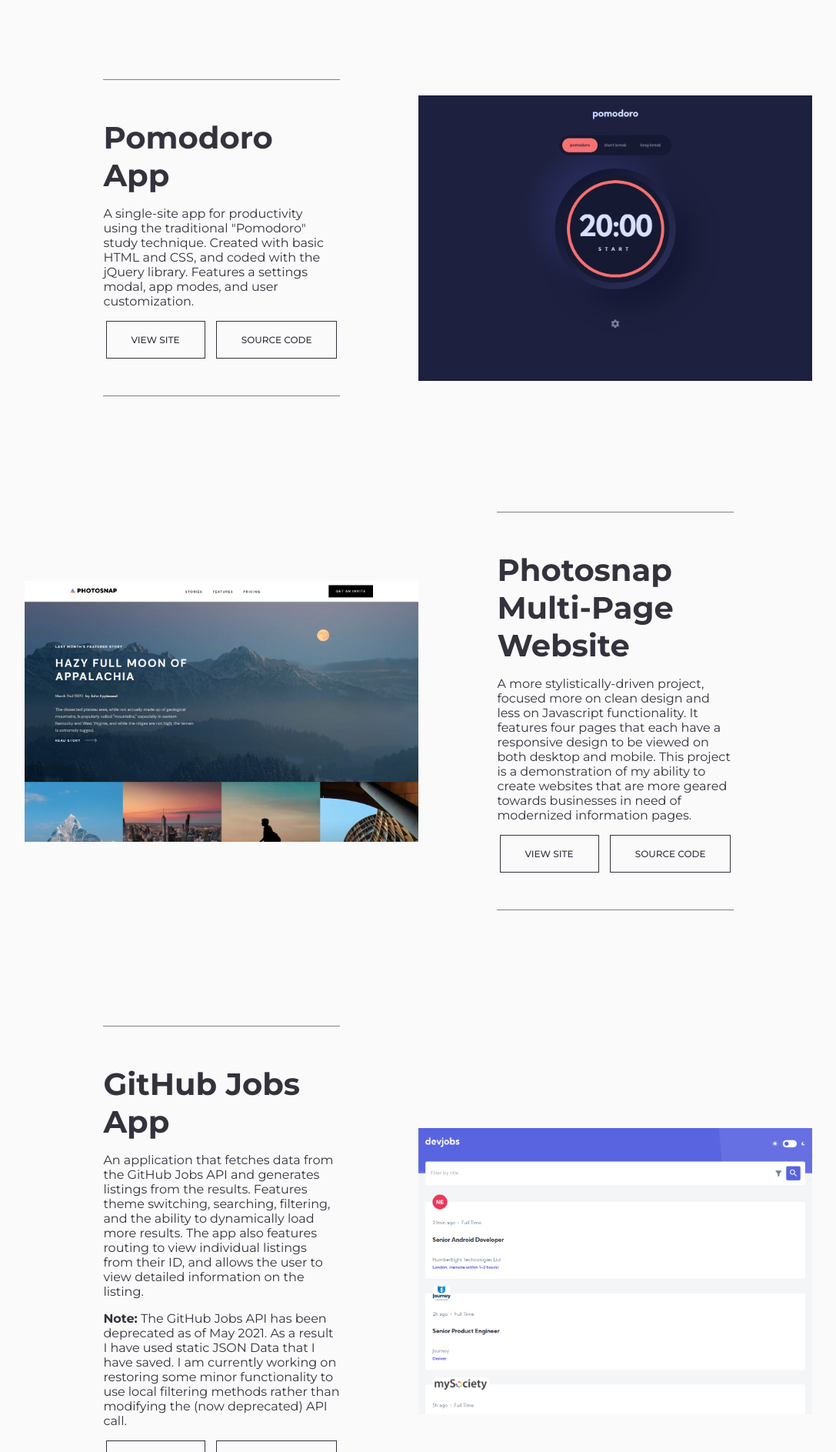
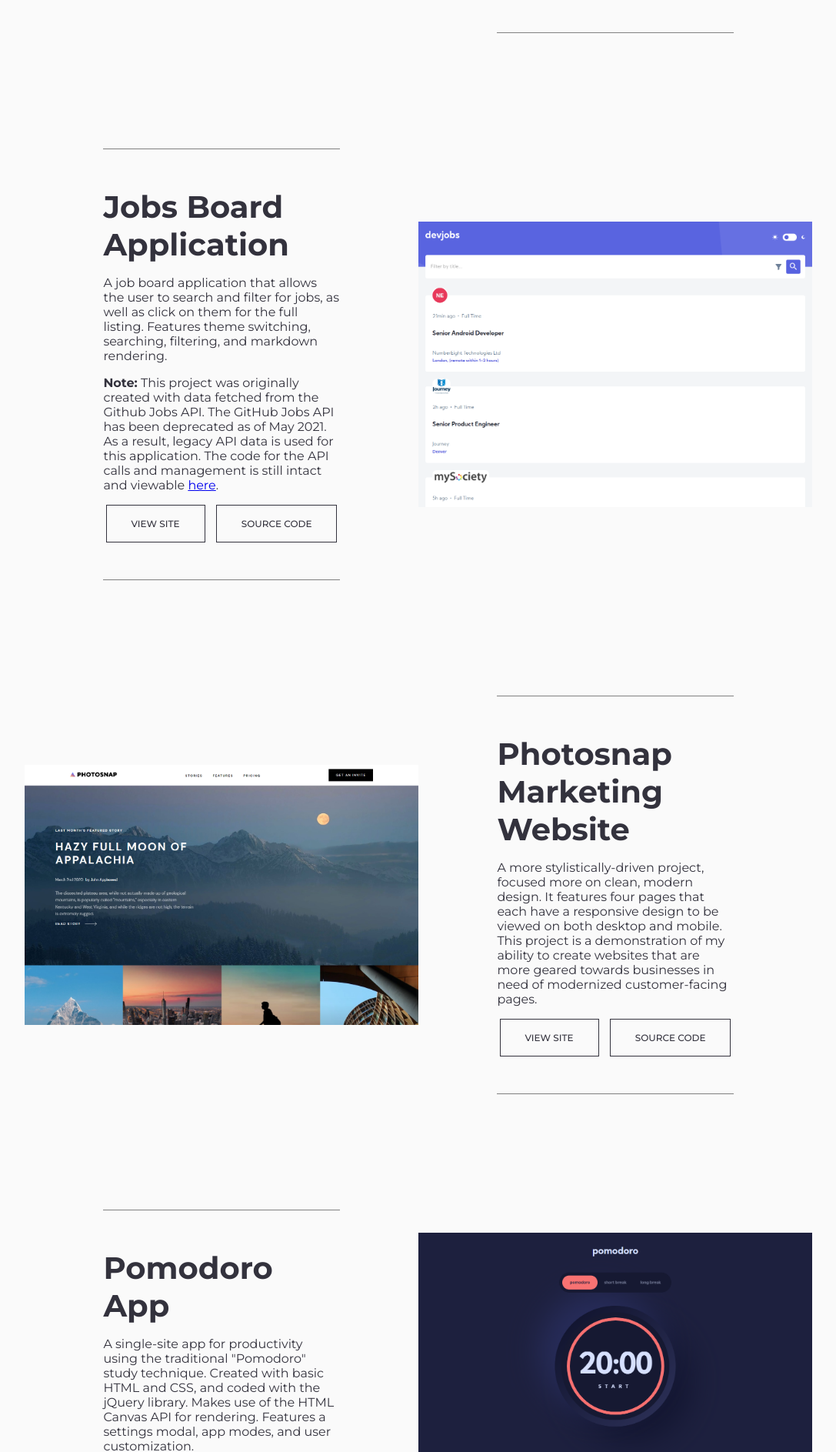
Before and after one commit to enslaughter/portfolio-site-v3, a React (Create React App) app: page /projects in a window 1280 px wide. Shown: the part 913-2800 px from the top of the page at 77% size, without its empty margins (96-1183 px from the left). Built offline with nearby package versions, Linux system fonts and the light colour scheme.

Commit message:
Update project text

```diff
--- a/src/views/Contact.tsx
+++ b/src/views/Contact.tsx
@@ -119,14 +119,14 @@ function Contact() {
             >
               <i className="fab fa-github fa-2x"></i>
             </a>
-            <a
+            {/* <a
               className="social-link"
               rel="noreferrer"
               target="_blank"
               href="https://twitter.com/enslaugh"
             >
               <i className="fab fa-twitter fa-2x"></i>
-            </a>
+            </a> */}
             <a
               className="social-link"
               rel="noreferrer"
--- a/src/views/Projects.tsx
+++ b/src/views/Projects.tsx
@@ -8,13 +8,14 @@ function Projects() {
   return (
     <div className="projects-container">
       <div className="contact-flexbox">
-        <h2>A Small Collection of My Work</h2>
+        <h2>A Selection of My Work</h2>
         <div className="projects-info-box">
           <p>
-            Below are some of my personal projects as a frontend web developer.
-            All sites feature responsive designs and modern design features like
-            theme switching, modals, and data filtering. All code is written by
-            myself and can be found on my Github page.
+            Below are some of my personal projects, primarily focused on
+            frontend React development. All sites feature responsive designs and
+            modern design features such as theme switching, modals, and data
+            filtering. All code is written by myself and can be found on my
+            Github page.
           </p>
           <br></br>
           <a
@@ -31,7 +32,7 @@ function Projects() {
         <img src={siteinvoiceapp} alt="" className="project-image"></img>
         <div className="about-text">
           <div>
-            <h2>Invoice App</h2>
+            <h2>Invoice Management Application</h2>
             <p>
               An invoice-management app created with the React framework.
               Includes routing for viewing specific invoices, theme switching,
@@ -64,19 +65,33 @@ function Projects() {
       <div className="about-container project-even">
         <div className="about-text">
           <div>
-            <h2>Pomodoro App</h2>
+            <h2>Jobs Board Application</h2>
             <p>
-              A single-site app for productivity using the traditional
-              "Pomodoro" study technique. Created with basic HTML and CSS, and
-              coded with the jQuery library. Features a settings modal, app
-              modes, and user customization.
+              A job board application that allows the user to search and filter
+              for jobs, as well as click on them for the full listing. Features
+              theme switching, searching, filtering, and markdown rendering.
+            </p>
+            <p>
+              <b>Note:</b> This project was originally created with data fetched
+              from the Github Jobs API. The GitHub Jobs API has been deprecated
+              as of May 2021. As a result, legacy API data is used for this
+              application. The code for the API calls and management is still
+              intact and viewable{" "}
+              <a
+                target="_blank"
+                rel="noreferrer"
+                href="https://github.com/enslaughter/fem-github-jobs-api-react"
+              >
+                here
+              </a>
+              .
             </p>
           </div>
           <div className="project-link-container">
             <a
               target="_blank"
               rel="noreferrer"
-              href="https://ens-pomodoro-app.vercel.app/"
+              href="https://react-github-jobs-api-omega.vercel.app/"
               className="page-link"
             >
               VIEW SITE
@@ -85,14 +100,14 @@ function Projects() {
             <a
               target="_blank"
               rel="noreferrer"
-              href="https://github.com/enslaughter/fem-pomodoro-app"
+              href="https://github.com/enslaughter/fem-github-jobs-api-react"
               className="page-link"
             >
               SOURCE CODE
             </a>
           </div>
         </div>
-        <img src={sitepomodoroapp} alt="" className="project-image"></img>
+        <img src={sitejobapi} alt="" className="project-image"></img>
       </div>
 
       {/* <div className="about-container">
@@ -132,14 +147,14 @@ function Projects() {
         <img src={sitephotosnap} alt="" className="project-image"></img>
         <div className="about-text">
           <div>
-            <h2>Photosnap Multi-Page Website</h2>
+            <h2>Photosnap Marketing Website</h2>
             <p>
-              A more stylistically-driven project, focused more on clean design
-              and less on Javascript functionality. It features four pages that
-              each have a responsive design to be viewed on both desktop and
-              mobile. This project is a demonstration of my ability to create
-              websites that are more geared towards businesses in need of
-              modernized information pages.
+              A more stylistically-driven project, focused more on clean, modern
+              design. It features four pages that each have a responsive design
+              to be viewed on both desktop and mobile. This project is a
+              demonstration of my ability to create websites that are more
+              geared towards businesses in need of modernized customer-facing
+              pages.
             </p>
           </div>
           <div className="project-link-container">
@@ -167,28 +182,20 @@ function Projects() {
       <div className="about-container project-even">
         <div className="about-text">
           <div>
-            <h2>GitHub Jobs App</h2>
+            <h2>Pomodoro App</h2>
             <p>
-              An application that fetches data from the GitHub Jobs API and
-              generates listings from the results. Features theme switching,
-              searching, filtering, and the ability to dynamically load more
-              results. The app also features routing to view individual listings
-              from their ID, and allows the user to view detailed information on
-              the listing.
-            </p>
-            <p>
-              <b>Note:</b> The GitHub Jobs API has been deprecated as of May
-              2021. As a result I have used static JSON Data that I have saved.
-              I am currently working on restoring some minor functionality to
-              use local filtering methods rather than modifying the (now
-              deprecated) API call.
+              A single-site app for productivity using the traditional
+              "Pomodoro" study technique. Created with basic HTML and CSS, and
+              coded with the jQuery library. Makes use of the HTML Canvas API
+              for rendering. Features a settings modal, app modes, and user
+              customization.
             </p>
           </div>
           <div className="project-link-container">
             <a
               target="_blank"
               rel="noreferrer"
-              href="https://react-github-jobs-api-omega.vercel.app/"
+              href="https://ens-pomodoro-app.vercel.app/"
               className="page-link"
             >
               VIEW SITE
@@ -197,14 +204,14 @@ function Projects() {
             <a
               target="_blank"
               rel="noreferrer"
-              href="https://github.com/enslaughter/fem-github-jobs-api-react"
+              href="https://github.com/enslaughter/fem-pomodoro-app"
               className="page-link"
             >
               SOURCE CODE
             </a>
           </div>
         </div>
-        <img src={sitejobapi} alt="" className="project-image"></img>
+        <img src={sitepomodoroapp} alt="" className="project-image"></img>
       </div>
 
       <div className="contact-cta">
```
